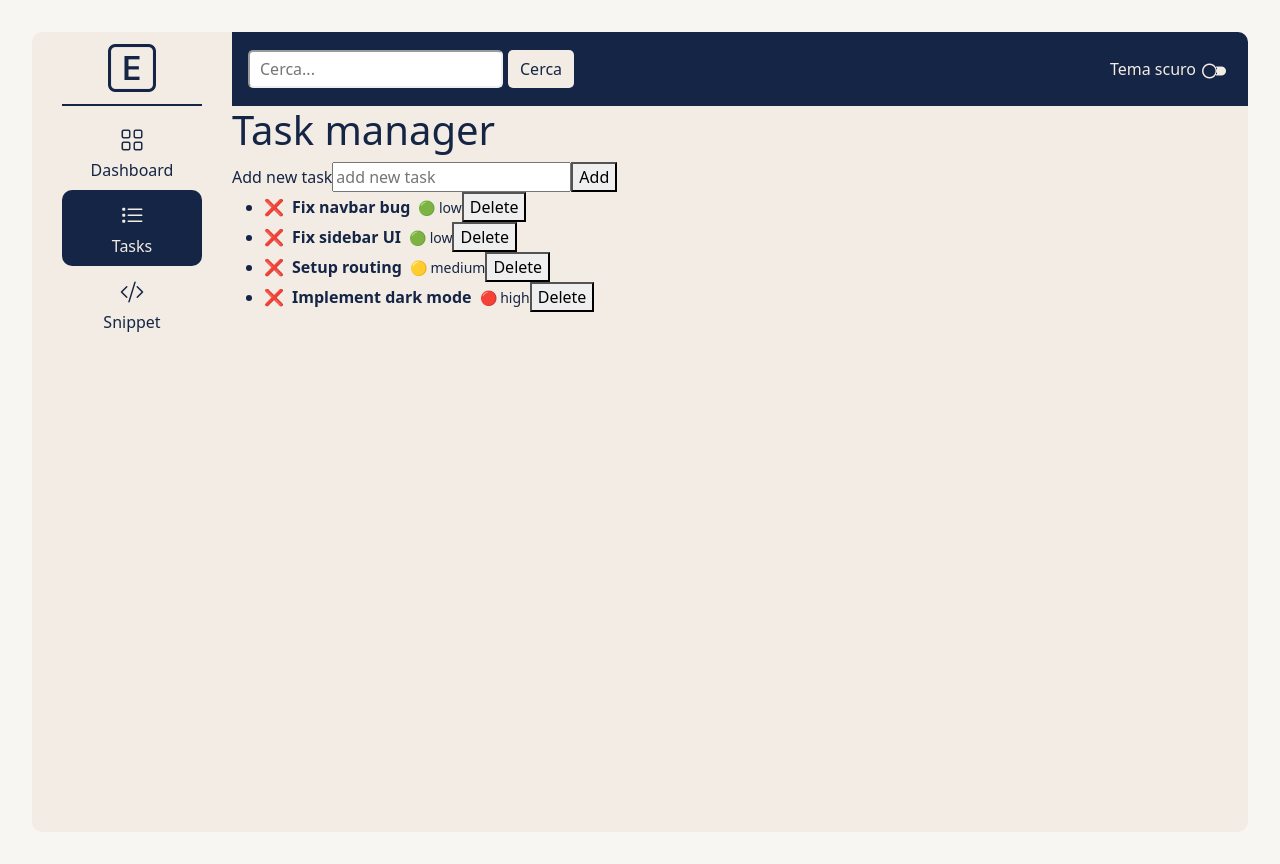
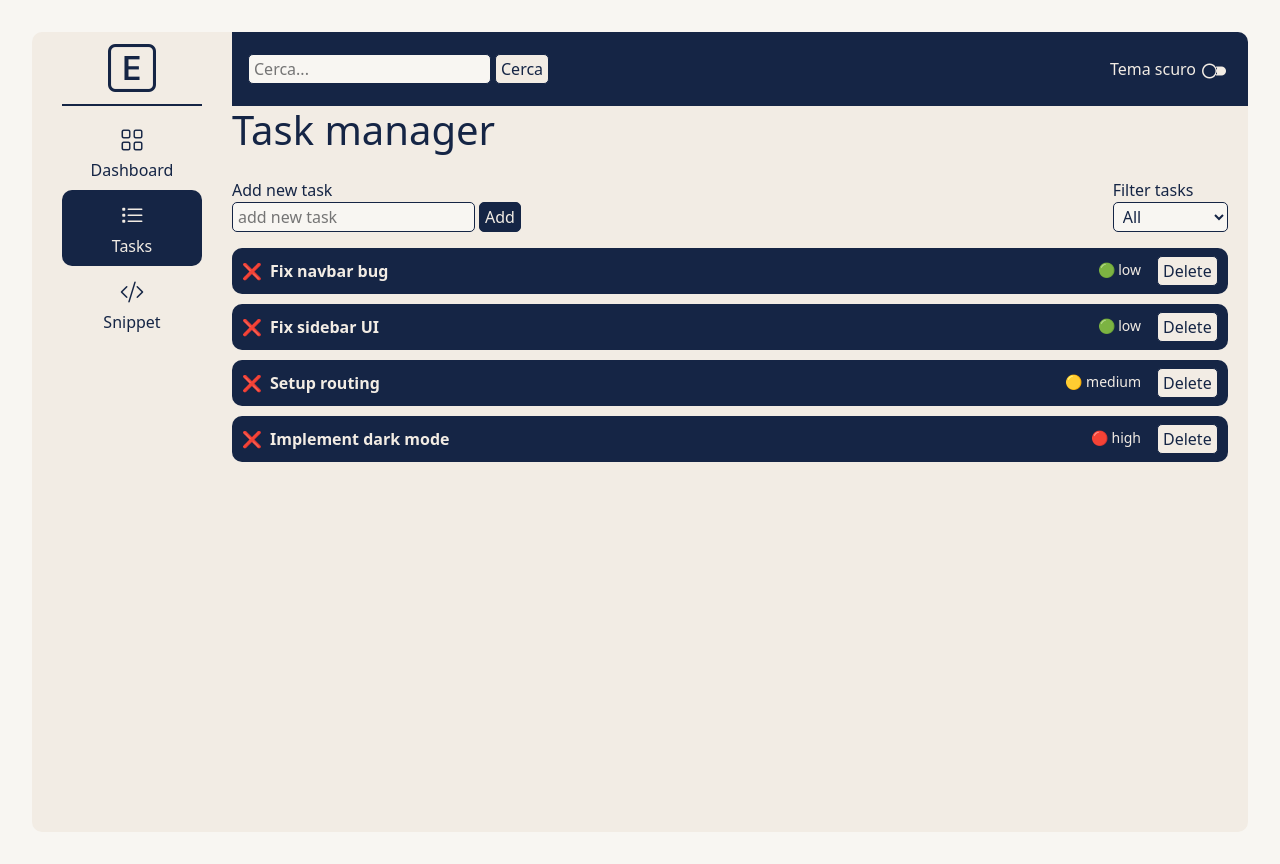
Before and after one commit to VincenzoLivigni/devflow-dashboard, a React (Vite) app: page /tasks in a window 1280 px wide. Built offline with nearby package versions, Linux system fonts and the light colour scheme.

Commit message:
add task manager with filtering and UI styling

```diff
--- a/src/components/Header.jsx
+++ b/src/components/Header.jsx
@@ -15,12 +15,13 @@ export default function Header() {
     return (
         <>
             <header>
-                <div>
+                <div className="d-flex">
                     <input
+                        className="input me-1"
                         type="text"
                         placeholder="Cerca..."
                     />
-                    <button className="search fw-medium">Cerca</button>
+                    <button className="btn secondary fw-medium">Cerca</button>
                 </div>
 
                 <div className="d-flex align-items-center">
--- a/src/index.css
+++ b/src/index.css
@@ -25,6 +25,45 @@
 body {
   background-color: var(--bg);
   color: var(--text);
+}
+
+/* generics */
+ul {
+  list-style-type: none;
+  padding-left: 0;
+  margin-left: 0;
+}
+
+/* utils */
+.btn,
+.input,
+.select {
+  padding: 2px 5px;
+  border-radius: 5px;
+  border: 1px solid var(--text);
+  color: var(--text);
+  background-color: var(--bg);
+}
+
+.btn {
+  cursor: pointer;
+  transition: all 0.2s ease;
+}
+
+.btn:hover {
+  border-color: transparent;
+  transform: translateY(-1px);
+  opacity: 0.9;
+}
+
+.primary {
+  background-color: var(--text) !important;
+  color: var(--toggle-text) !important;
+}
+
+.secondary {
+  background-color: var(--toggle-text) !important;
+  color: var(--text) !important
 }
 
 /* Layout */
@@ -76,8 +115,9 @@ body {
   transition: all 0.2s ease;
 }
 
-.nav-link:hover {
-  transform: scale(1.05);
+.nav-link:hover,
+.task-item:hover {
+  transform: translateY(-2px);
 }
 
 .nav-link.active {
@@ -102,21 +142,6 @@ header {
   padding: 0 1rem;
 }
 
-header input {
-  margin-right: 5px;
-  padding: 5px 10px;
-  border-radius: 5px;
-  border-color: inherit;
-}
-
-header .search {
-  background-color: var(--toggle-text);
-  color: var(--text);
-  padding: 5px 10px;
-  border-color: transparent;
-  border-radius: 5px;
-}
-
 .tema {
   background-color: transparent;
   border: none;
@@ -128,3 +153,26 @@ header .search {
   color: var(--toggle-text);
   margin-top: 0.4rem;
 }
+
+/* main-tasks */
+.top {
+  width: 98%;
+  margin: 1.5rem 0 1rem;
+  border-radius: 10px;
+  display: flex;
+  justify-content: space-between;
+}
+
+.task-item {
+  width: 98%;
+  background-color: var(--text);
+  color: var(--toggle-text);
+  padding: 8px 10px;
+  margin-top: 10px;
+  border-radius: 10px;
+  display: flex;
+  justify-content: space-between;
+  align-items: center;
+  cursor: pointer;
+  transition: all 0.2s ease;
+}
--- a/src/pages/Tasks.jsx
+++ b/src/pages/Tasks.jsx
@@ -32,6 +32,8 @@ export default function Tasks() {
     const [tasks, setTasks] = useState(initialTasks)
     const [newTask, setNewTask] = useState("")
 
+    const [filter, setFilter] = useState("all")
+
     // funzione aggiungi task
     function addTask() {
         if (!newTask.trim()) return
@@ -61,32 +63,65 @@ export default function Tasks() {
         setTasks(prev => prev.filter((t) => t.id !== id))
     }
 
+    // funzione lista filtrata
+    const filteredTasks = tasks.filter((t) => {
+        if (filter === "active") return !t.completed
+        if (filter === "completed") return t.completed
+        return true
+    })
+
     return (
         <>
             <h1>Task manager</h1>
 
-            <span>Add new task</span>
+            <section className="top">
+                <div>
+                    <span className="d-flex fw-medium">Add new task</span>
+                    <div className="d-flex">
                         <input
+                            className="input me-1"
                             type="text"
                             placeholder="add new task"
                             value={newTask}
                             onChange={(e) => setNewTask(e.target.value)}
                         />
-            <button onClick={addTask}>Add</button>
+                        <button className="btn primary" onClick={addTask}>Add</button>
+                    </div>
+                </div>
 
+                <div>
+                    <span className="d-flex fw-medium">Filter tasks</span>
+                    <select
+                        className="select"
+                        value={filter}
+                        onChange={(e) => setFilter(e.target.value)}>
+
+                        <option value="all">All</option>
+                        <option value="active">Active</option>
+                        <option value="completed">Completed</option>
+                    </select>
+                </div>
+            </section>
+
+            <section className="tasks-list">
                 <ul>
                     {
-                    tasks.map((t) => (
-                        <li key={t.id} onClick={() => toggleCompleted(t.id)}>
+                        filteredTasks.map((t) => (
+                            <li key={t.id} className="task-item">
+                                <div className="task-left" onClick={() => toggleCompleted(t.id)}>
                                     <span className="me-2">{t.completed ? "✅" : "❌"}</span>
                                     <strong className="me-2">{t.title}</strong>
-                            <small>{t.priority}</small>
+                                </div>
 
-                            <button onClick={() => deleteTask(t.id)}>Delete</button>
+                                <div className="task-right">
+                                    <small className="me-3">{t.priority}</small>
+                                    <button className="btn secondary" onClick={() => deleteTask(t.id)}>Delete</button>
+                                </div>
                             </li>
                         ))
                     }
                 </ul>
+            </section>
         </>
     )
 }
```
Lines whose indentation alone changed are shown as unchanged.
